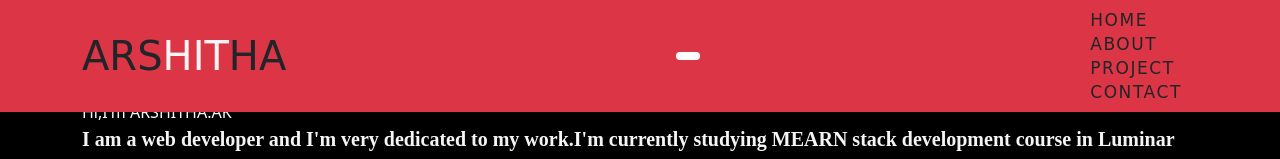
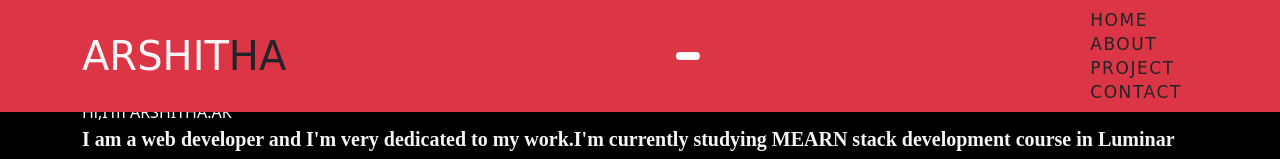
Before and after one commit to arshitha4386/portfolio, a plain HTML site: page index.html in a window 1280 px wide. Shown: the top 159 px of the page. Drawn offline with nearby package versions, Linux system fonts and the light colour scheme.

Commit message:
Update index.html

```diff
--- a/index.html
+++ b/index.html
@@ -13,7 +13,7 @@
  <body>
     <nav class="navbar fixed-top shadow-sm navbar-expanded-lg bg-danger navbar-light">
         <div class="container">
-            <a class="navbar-brand text-dark  fs-1 logotxt" href="#">ARS<span>HIT</span>HA</a>
+            <a class="navbar-brand text-dark  fs-1 logotxt" href="#"><span>ARSHIT</span>HA</a>
             <button id="navbtn" class="navbar-toggler" type="button" data-bs-toggle="collapse" data-bs-target="#navbarSupportedContent" aria-controls="navbarSupportedContent" aria-expanded="false" aria-label="Toggle navigation">
                 <span class="navbar-toggle-icon"></span>
             </button>
```
